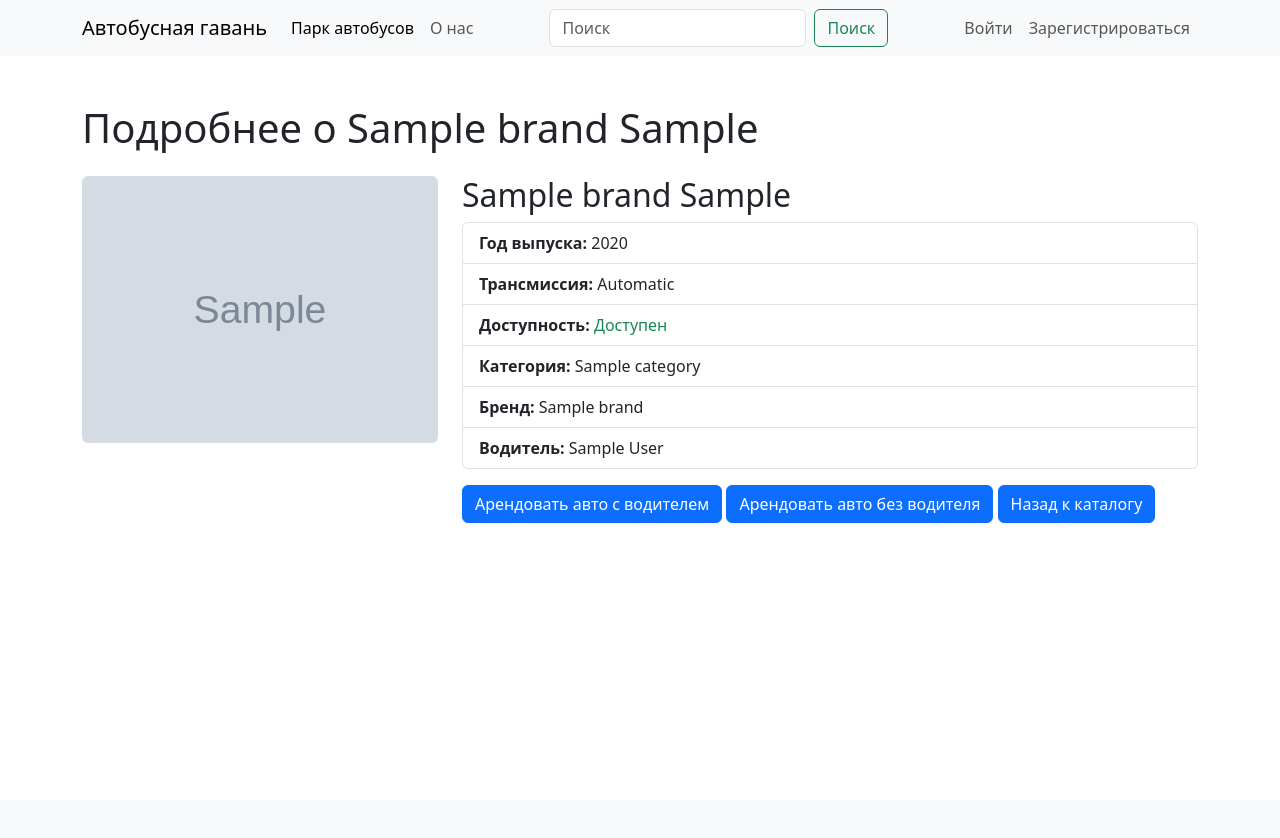
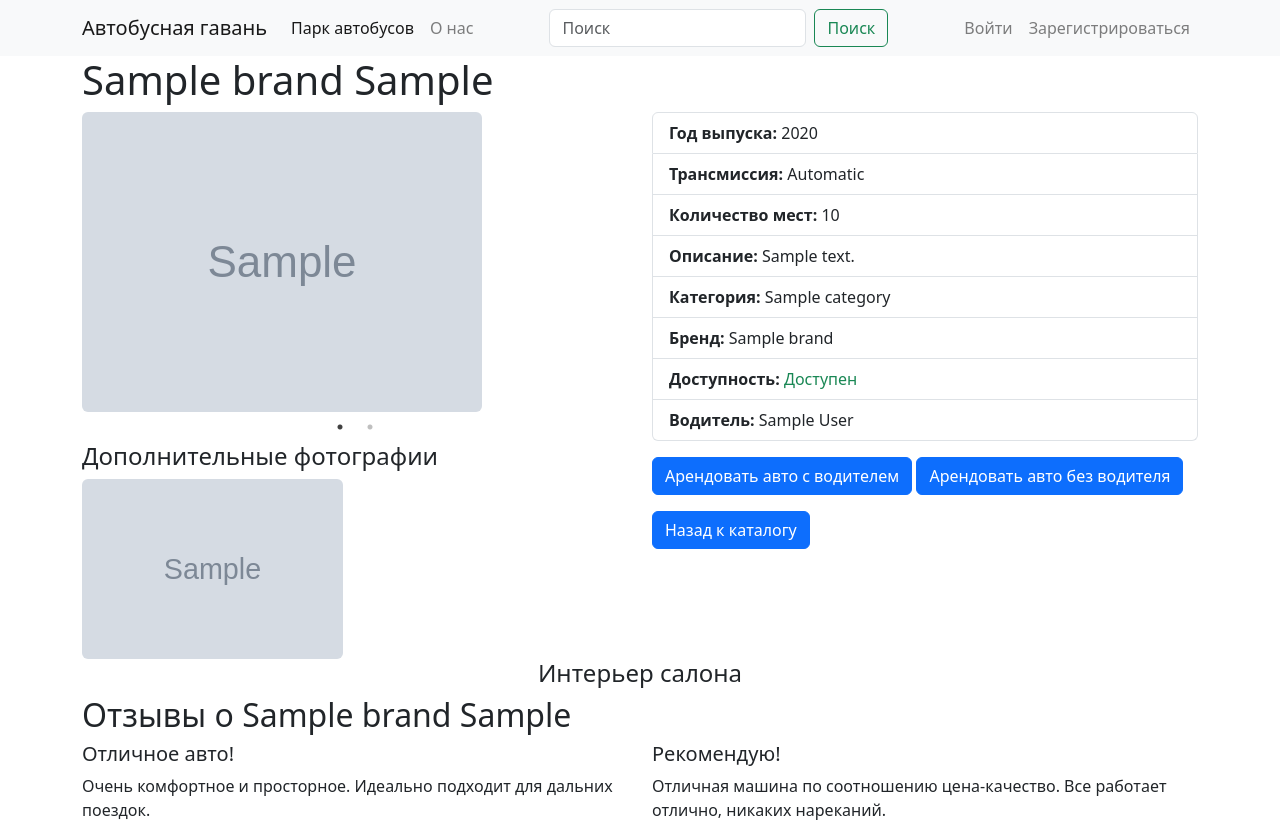
Before and after one commit to PanabeeWQW/bus_station_test, a Django app: page /bus_detail/1/ in a window 1280 px wide. Before the commit the page ends 523 px from the top, so only its background shows below. Run offline with Django 5.2, Linux system fonts and the light colour scheme; tables that the repository leaves empty hold one stand-in row (values such as "Sample post"); grey boxes marked "Sample" are stand-in pictures; some libraries are stand-ins or nearby versions.

Commit message:
Изменена деталка автобуса (добавлена панорама) + некоторый визуал

```diff
--- a/main/models.py
+++ b/main/models.py
@@ -1,3 +1,4 @@
+from django.db import models
 from users.models import *
 
 class Bus_Category(models.Model):
@@ -20,14 +21,18 @@ class Bus_Brand(models.Model):
         return self.name
 
 class Bus(models.Model):
-    bus_photo = models.ImageField(upload_to='images/bus_images')
+    bus_photo = models.ImageField(upload_to='images/bus_images', blank=True, null=True)
+    bus_photo_panoram = models.ImageField(upload_to='images/bus_image_panoram', blank=True, null=True)
+    seats = models.IntegerField(default=20)
+    bus_description = models.TextField(max_length=500, blank=True, null=True)
     brand = models.ForeignKey(Bus_Brand, on_delete=models.CASCADE)
     category = models.ForeignKey(Bus_Category, on_delete=models.CASCADE)
     model = models.CharField(max_length=100)
     transmission_type = models.CharField(max_length=50, choices=[('auto', 'Automatic'), ('manual', 'Manual')])
-    year_of_production = models.IntegerField()
+    year_of_production = models.PositiveIntegerField()
     is_available = models.BooleanField(default=True)
     driver = models.ForeignKey(Driver, null=True, blank=True, on_delete=models.SET_NULL)
+    price = models.DecimalField(max_digits=10, decimal_places=2)
 
     class Meta:
         verbose_name = 'Автобус'
@@ -35,6 +40,17 @@ class Bus(models.Model):
 
     def __str__(self):
         return self.model
+
+class BusPhoto(models.Model):
+    bus = models.ForeignKey(Bus, related_name='photos', on_delete=models.CASCADE)
+    photo = models.ImageField(upload_to='images/bus_additional_photos', blank=True, null=True)
+
+    class Meta:
+        verbose_name = 'Фото автобуса'
+        verbose_name_plural = 'Фотографии автобуса'
+
+    def __str__(self):
+        return f'Фото {self.bus.model}'
 
 class Order(models.Model):
     customer = models.ForeignKey(Customer, on_delete=models.CASCADE)
--- a/main/templates/main/base.html
+++ b/main/templates/main/base.html
@@ -71,5 +71,9 @@
 {% block content %}
 
 {% endblock %}
+
+{% block scripts %}
+
+{% endblock %}
 </body>
 </html>
--- a/main/templates/main/bus_detail/bus_detail.html
+++ b/main/templates/main/bus_detail/bus_detail.html
@@ -1,44 +1,108 @@
 {% extends 'main/base.html' %}
-
 {% block title %}
     {{ bus.brand }} {{ bus.model }}
 {% endblock %}
 
+{% block links %}
+    <script src="https://aframe.io/releases/1.5.0/aframe.min.js"></script>
+    <link rel="stylesheet" href="https://stackpath.bootstrapcdn.com/bootstrap/4.5.2/css/bootstrap.min.css">
+    <link rel="stylesheet" href="https://cdnjs.cloudflare.com/ajax/libs/fancybox/3.5.7/jquery.fancybox.min.css">
+    <link rel="stylesheet" type="text/css" href="https://cdnjs.cloudflare.com/ajax/libs/slick-carousel/1.8.1/slick.min.css">
+    <link rel="stylesheet" type="text/css" href="https://cdnjs.cloudflare.com/ajax/libs/slick-carousel/1.8.1/slick-theme.min.css">
+{% endblock %}
+
 {% block content %}
 <div class="container">
-    <h1 class="mt-5 mb-4">Подробнее о {{ bus.brand }} {{ bus.model }}</h1>
+    <h1>{{ bus.brand }} {{ bus.model }}</h1>
     <div class="row">
-        <div class="col-md-4">
-            <img src="{{ bus.bus_photo.url }}" class="img-fluid rounded" alt="{{ bus.brand }} {{ bus.model }}">
+        <div class="col-md-6">
+            <div class="main-photo-slider align-center">
+                <div><img src="{{ bus.bus_photo.url }}" class="img-fluid rounded" alt="{{ bus.brand }} {{ bus.model }}"></div>
+                {% for photo in bus.photos.all %}
+                    <div><img src="{{ photo.photo.url }}" class="img-fluid rounded" alt="Дополнительное фото {{ bus.model }}"></div>
+                {% endfor %}
+            </div>
+            <div class="image-gallery">
+                <h4>Дополнительные фотографии</h4>
+                <div class="row">
+                    {% for photo in bus.photos.all %}
+                        <div class="col-6">
+                            <a href="{{ photo.photo.url }}" data-fancybox="gallery" data-caption="Дополнительное фото {{ bus.model }}">
+                                <img style="width: 300px; height: 180px" src="{{ photo.photo.url }}" class="img-fluid rounded" alt="Дополнительное фото {{ bus.model }}">
+                            </a>
+                        </div>
+                    {% endfor %}
+                </div>
+            </div>
         </div>
-        <div class="col-md-8">
-            <h2>{{ bus.brand }} {{ bus.model }}</h2>
+        <div class="col-md-6">
             <ul class="list-group">
                 <li class="list-group-item"><strong>Год выпуска:</strong> {{ bus.year_of_production }}</li>
                 <li class="list-group-item"><strong>Трансмиссия:</strong> {{ bus.get_transmission_type_display }}</li>
-                <li class="list-group-item">
-                    <strong>Доступность:</strong>
+                <li class="list-group-item"><strong>Количество мест:</strong> {{ bus.seats }}</li>
+                <li class="list-group-item"><strong>Описание:</strong> {{ bus.bus_description }}</li>
+                <li class="list-group-item"><strong>Категория:</strong> {{ bus.category.name }}</li>
+                <li class="list-group-item"><strong>Бренд:</strong> {{ bus.brand.name }}</li>
+                <li class="list-group-item"><strong>Доступность:</strong>
                     {% if bus.is_available %}
                         <span class="text-success">Доступен</span>
                     {% else %}
                         <span class="text-danger">Автобус забронирован</span>
                     {% endif %}
                 </li>
-                <li class="list-group-item"><strong>Категория:</strong> {{ bus.category.name }}</li>
-                <li class="list-group-item"><strong>Бренд:</strong> {{ bus.brand.name }}</li>
-                {% if bus.driver %}
-                    <li class="list-group-item"><strong>Водитель:</strong> {{ bus.driver.first_name }} {{ bus.driver.last_name }}</li>
-                {% else %}
-                    <li class="list-group-item"><strong>Водитель:</strong> Нет назначенного водителя</li>
-                {% endif %}
+                <li class="list-group-item"><strong>Водитель:</strong> {% if bus.driver %}{{ bus.driver.first_name }} {{ bus.driver.last_name }}{% else %}Нет назначенного водителя{% endif %}</li>
             </ul>
             {% if bus.is_available %}
                 <a href="{% url 'order_with_driver' bus.id %}" class="btn btn-primary mt-3">Арендовать авто с водителем</a>
                 <a href="{% url 'catalog' %}" class="btn btn-primary mt-3">Арендовать авто без водителя</a>
-            {% else %}
             {% endif %}
             <a href="{% url 'catalog' %}" class="btn btn-primary mt-3">Назад к каталогу</a>
         </div>
     </div>
 </div>
+{% if bus.bus_photo_panoram %}
+<div class="panorama-container">
+    <h4 class="panorama-title" style="text-align: center">Интерьер салона</h4>
+    <a-scene embedded style="margin: 0 auto; width: 72%; height: 500px;">
+        <a-sky src="{{ bus.bus_photo_panoram.url }}"></a-sky>
+    </a-scene>
+</div>
+{% endif %}
+    <div class="container review">
+    <h2>Отзывы о {{ bus.brand }} {{ bus.model }}</h2>
+    <div class="row">
+        <div class="col-md-6">
+            <div class="review-item">
+                <h5>Отличное авто!</h5>
+                <p>Очень комфортное и просторное. Идеально подходит для дальних поездок.</p>
+            </div>
+        </div>
+        <div class="col-md-6">
+            <div class="review-item">
+                <h5>Рекомендую!</h5>
+                <p>Отличная машина по соотношению цена-качество. Все работает отлично, никаких нареканий.</p>
+            </div>
+        </div>
+    </div>
+</div>
 {% endblock %}
+
+{% block scripts %}
+<script src="https://code.jquery.com/jquery-3.6.0.min.js"></script>
+<script src="https://stackpath.bootstrapcdn.com/bootstrap/4.5.2/js/bootstrap.min.js"></script>
+<script src="https://cdnjs.cloudflare.com/ajax/libs/fancybox/3.5.7/jquery.fancybox.min.js"></script>
+<script src="https://cdnjs.cloudflare.com/ajax/libs/slick-carousel/1.8.1/slick.min.js"></script>
+<script>
+    $(document).ready(function(){
+        $('.main-photo-slider').slick({
+            dots: true,
+            infinite: true,
+            speed: 500,
+            slidesToShow: 1,
+            slidesToScroll: 1,
+            autoplay: true,
+            autoplaySpeed: 2000
+        });
+    });
+</script>
+{% endblock %}
```
Also changed, not shown: main/admin.py (+18 -1 lines), main/templates/main/catalog/catalog.html (+5 -2 lines), main/static/css/style.css (added).
